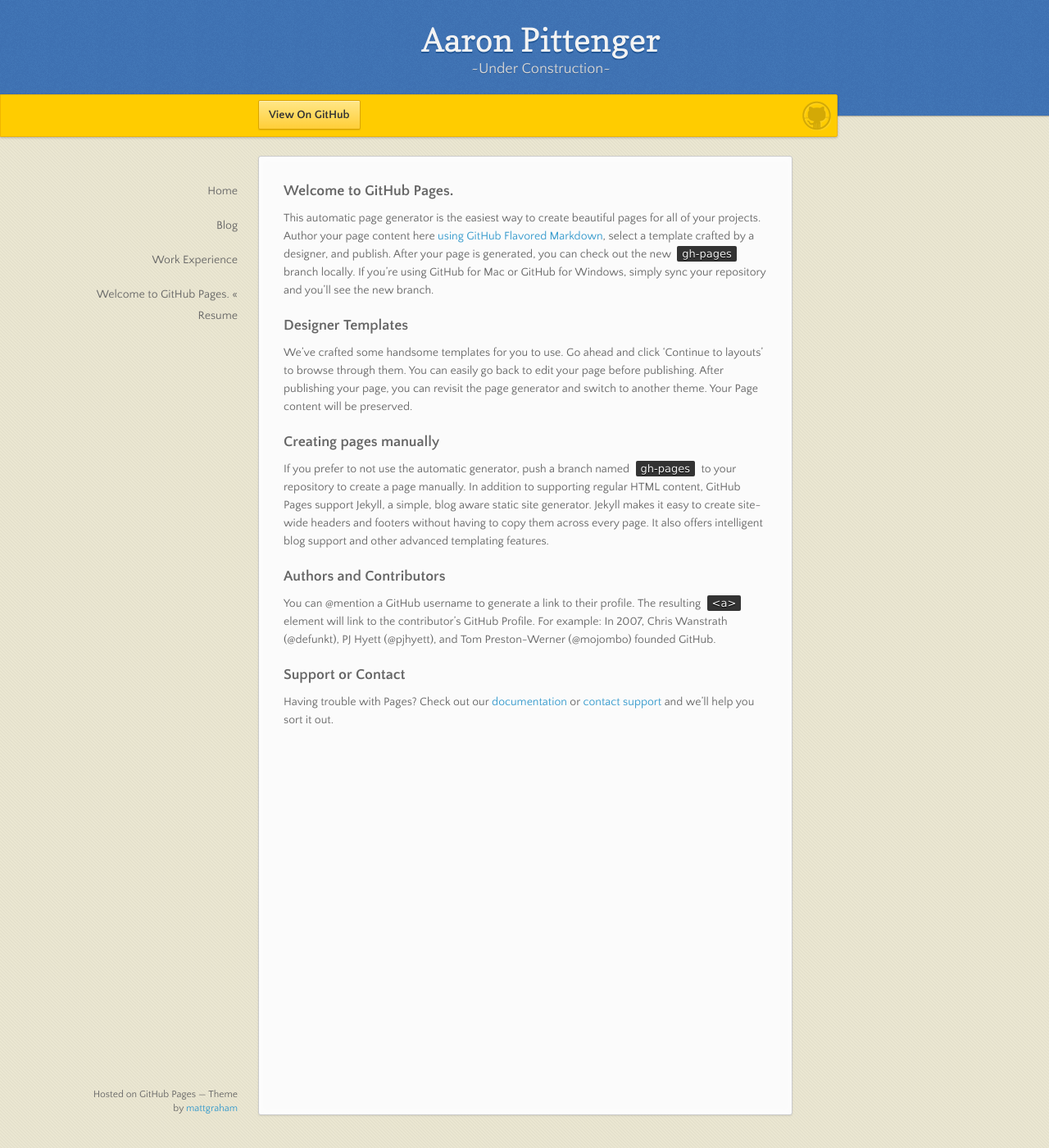
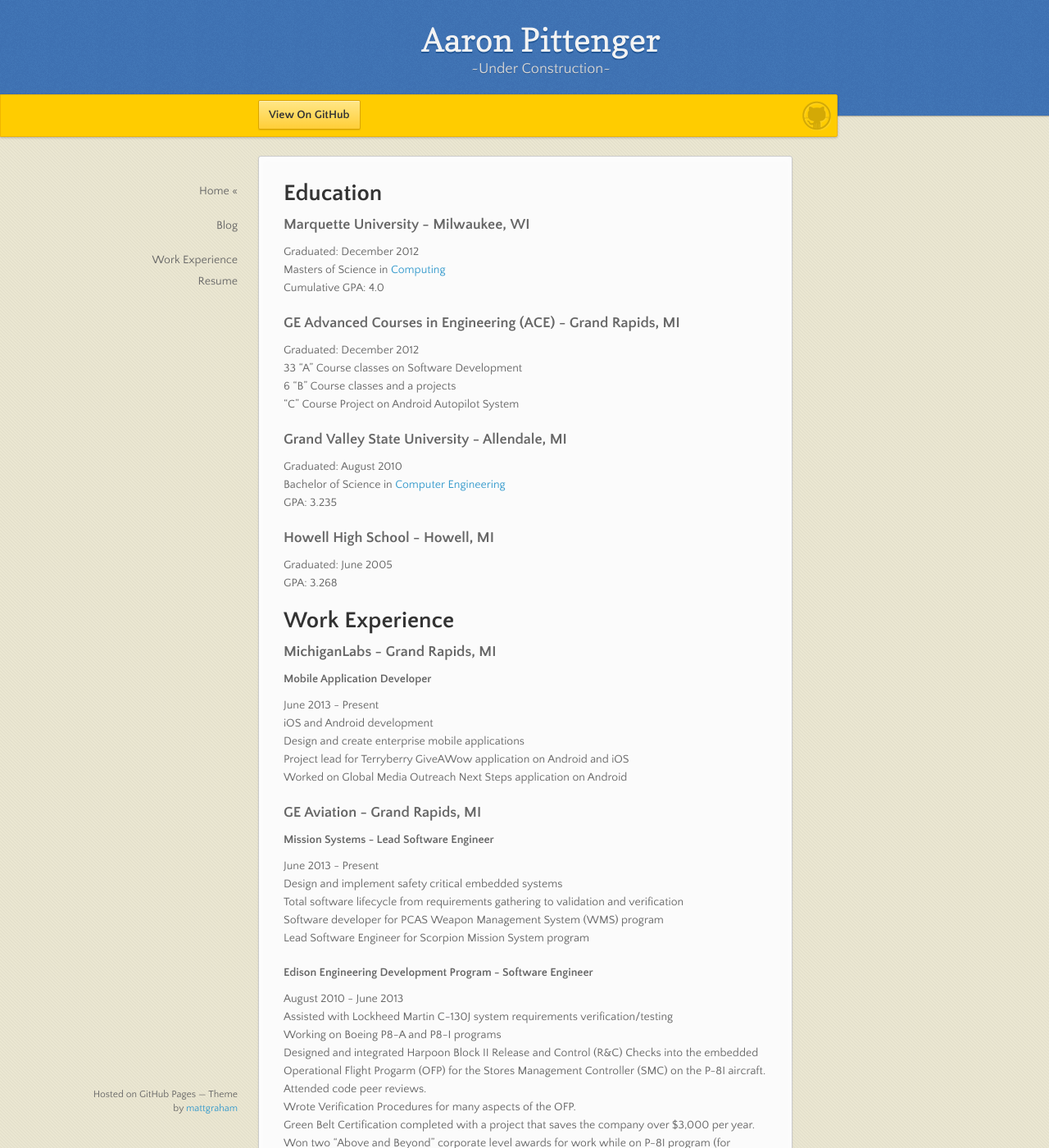
Before and after one commit to pittenga/pittenga.github.io, a Jekyll site: the page built from index.md, in a window 1280 px wide and 1400 px high. Shown: the whole window at 82% size. Built offline with Jekyll 4.4.1, drawn with Linux system fonts in a browser that asks for light colours; nearby versions of some CDN libraries; our own code applies the rules of GitHub Pages for plain Markdown files; some of the changed text lies outside the part shown.

Commit message:
Reverted back to original content

```diff
--- a/index.md
+++ b/index.md
@@ -1,14 +1,87 @@
-### Welcome to GitHub Pages.
-This automatic page generator is the easiest way to create beautiful pages for all of your projects. Author your page content here [using GitHub Flavored Markdown](https://guides.github.com/features/mastering-markdown/), select a template crafted by a designer, and publish. After your page is generated, you can check out the new `gh-pages` branch locally. If you're using GitHub for Mac or GitHub for Windows, simply sync your repository and you'll see the new branch.
+---
+layout: default
+title: Aaron Pittenger
+home: true
+---
 
-### Designer Templates
-We've crafted some handsome templates for you to use. Go ahead and click 'Continue to layouts' to browse through them. You can easily go back to edit your page before publishing. After publishing your page, you can revisit the page generator and switch to another theme. Your Page content will be preserved.
+# Education
 
-### Creating pages manually
-If you prefer to not use the automatic generator, push a branch named `gh-pages` to your repository to create a page manually. In addition to supporting regular HTML content, GitHub Pages support Jekyll, a simple, blog aware static site generator. Jekyll makes it easy to create site-wide headers and footers without having to copy them across every page. It also offers intelligent blog support and other advanced templating features.
+### Marquette University - Milwaukee, WI
+Graduated: December 2012
+Masters of Science in [Computing](http://mu.edu/mscs/grad-computing.shtml)
+Cumulative GPA: 4.0
 
-### Authors and Contributors
-You can @mention a GitHub username to generate a link to their profile. The resulting `<a>` element will link to the contributor's GitHub Profile. For example: In 2007, Chris Wanstrath (@defunkt), PJ Hyett (@pjhyett), and Tom Preston-Werner (@mojombo) founded GitHub.
+### GE Advanced Courses in Engineering (ACE) - Grand Rapids, MI
+Graduated: December 2012
+33 "A" Course classes on Software Development
+6 "B" Course classes and a projects
+"C" Course Project on Android Autopilot System
 
-### Support or Contact
-Having trouble with Pages? Check out our [documentation](https://help.github.com/pages) or [contact support](https://github.com/contact) and we’ll help you sort it out.
+### Grand Valley State University - Allendale, MI
+Graduated: August 2010
+Bachelor of Science in [Computer Engineering](http://www.gvsu.edu/acad-view.htm?pdfId=04755CB3-9BC8-1EB6-520DAAB035F5DE02)
+GPA: 3.235
+
+### Howell High School - Howell, MI
+Graduated: June 2005
+GPA: 3.268
+
+# Work Experience
+
+### MichiganLabs - Grand Rapids, MI
+
+#### Mobile Application Developer
+June 2013 - Present
+iOS and Android development
+Design and create enterprise mobile applications
+Project lead for Terryberry GiveAWow application on Android and iOS
+Worked on Global Media Outreach Next Steps application on Android
+
+### GE Aviation - Grand Rapids, MI
+
+#### Mission Systems - Lead Software Engineer
+June 2013 - Present
+Design and implement safety critical embedded systems
+Total software lifecycle from requirements gathering to validation and verification
+Software developer for PCAS Weapon Management System (WMS) program
+Lead Software Engineer for Scorpion Mission System program
+
+#### Edison Engineering Development Program - Software Engineer
+August 2010 - June 2013
+Assisted with Lockheed Martin C-130J system requirements verification/testing
+Working on Boeing P8-A and P8-I programs
+Designed and integrated Harpoon Block II Release and Control (R&C) Checks into the embedded Operational Flight   Progarm (OFP) for the Stores Management Controller (SMC) on the P-8I aircraft.
+Attended code peer reviews.
+Wrote Verification Procedures for many aspects of the OFP.
+Green Belt Certification completed with a project that saves the company over $3,000 per year.
+Won two "Above and Beyond" corporate level awards for work while on P-8I program (for helping another group with a large software issue and creating software tools that reduce manual intervention during software testing).
+Working on Navigation and Guidance software for the Boeing E-4B and Executive 747 Flight Management System (FMS).   Implementing a Multiple Winds at Multiple Altitudes along a cruise path algorithm to incorporate into the predictions system for the FMS.
+
+### Grand Valley State University - Grand Rapids, MI
+
+#### School of Engineering - Adjunct Faculty
+August 2011 - December 2011
+Lab instructor for Introduction to Digital Systems class (EGR 226).
+Assisted students with difficulties they had when performing the labs.
+Seasonal work
+
+### GE Aviation - Grand Rapids, MI
+
+#### Systems Engineer - Systems Intern
+January 2009 - August 2010
+Assisted with writing requirements for the Flight Management System (FMS) for the C-130J aircraft.
+Attended customer reviews and revised the requirements from the output of those meetings.
+Wrote test procedures and tested total system functionality of the C-130J FMS.
+Worked on side project software tool that simulates the flight management computer and automatically generates requirements based on general output and project standards.
+
+### GE Healthcare - Waukesha, WI
+
+#### Service Methods Design Engineer - Software Intern
+May 2008 - August 2008
+Worked on programming an illustrated replaceable parts list tool. Gathered pictures for it while enhancing the previous version and adding features requested by field personnel.
+This tool saves GEHC about $5.5 million in time wasted by field service personnel using the paper parts lists to look up replacement parts on machines. It also provides them alternate ways to look up replacement parts.
+Enhanced the look and feel of a System Error Log Viewer.
+Prepared all necessary paperwork for the release of both tools mentioned above.
+Hands-on training with writing validation and verification procedures on PET/CT Scanners.
+
+Full work experience available upon request.
```
